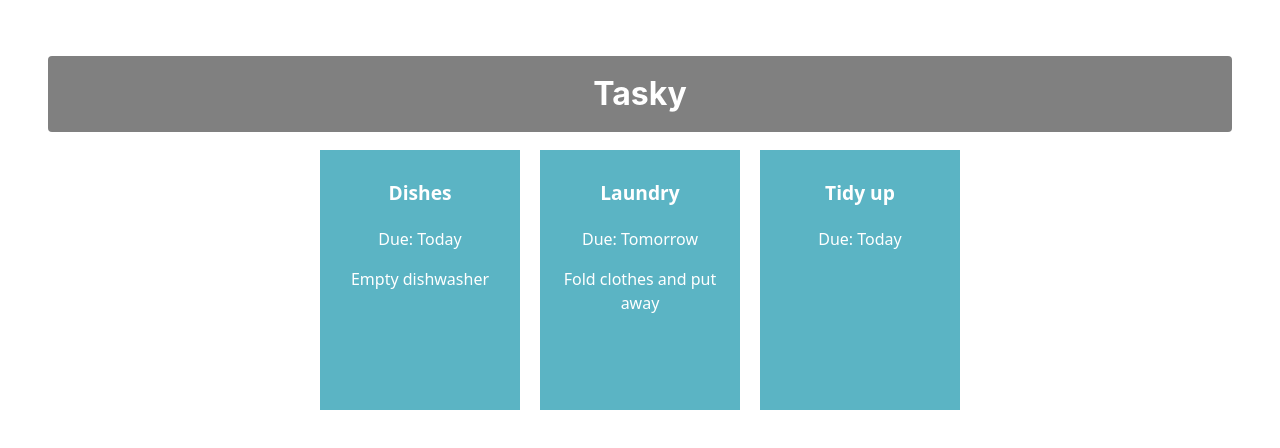
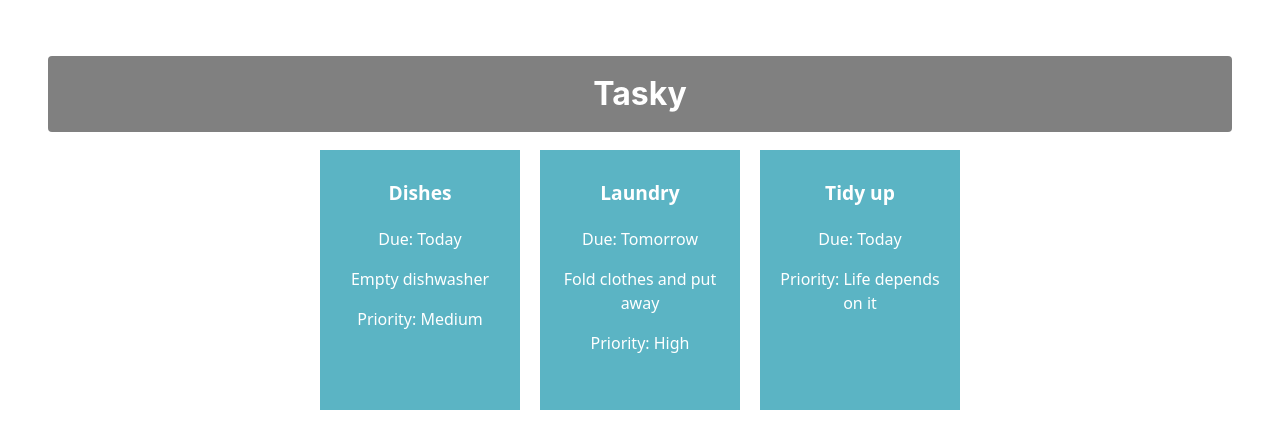
Before and after one commit to thava-51/react-basics-labs, a React (Vite) app in the folder rbasics/: page / in a window 1280 px wide. Shown: the top 448 px of the page. Built offline with nearby package versions, Linux system fonts and the light colour scheme.

Commit message:
Tasky Lab 2A Exercise

```diff
--- a/rbasics/src/App.jsx
+++ b/rbasics/src/App.jsx
@@ -5,9 +5,9 @@
 function App() {
   const [ taskState, setTaskState ] = useState({
     tasks: [
-      { id:1, title:"Dishes", description: "Empty dishwasher", deadline: "Today" },
-      { id:2, title: "Laundry", description: "Fold clothes and put away", deadline: "Tomorrow" },
-      { id:3, title: "Tidy up", deadline: "Today" }
+      { id:1, title:"Dishes", description: "Empty dishwasher", deadline: "Today", priority: "Medium"},
+      { id:2, title: "Laundry", description: "Fold clothes and put away", deadline: "Tomorrow", priority: "High"},
+      { id:3, title: "Tidy up", deadline: "Today", priority:"Life depends on it"}
     ]
   });
   return (
@@ -18,6 +18,7 @@
           title={task.title}
           description={task.description}
           deadline={task.deadline}
+          priority={task.priority}
           key={task.id}
         />
       ))}
--- a/rbasics/src/components/Task.jsx
+++ b/rbasics/src/components/Task.jsx
@@ -4,6 +4,7 @@
         <p className="title">{props.title}</p>
         <p>Due: {props.deadline}</p>
         <p>{props.description}</p>
+        <p>Priority: {props.priority}</p>
        </div>
     )
 }
```
